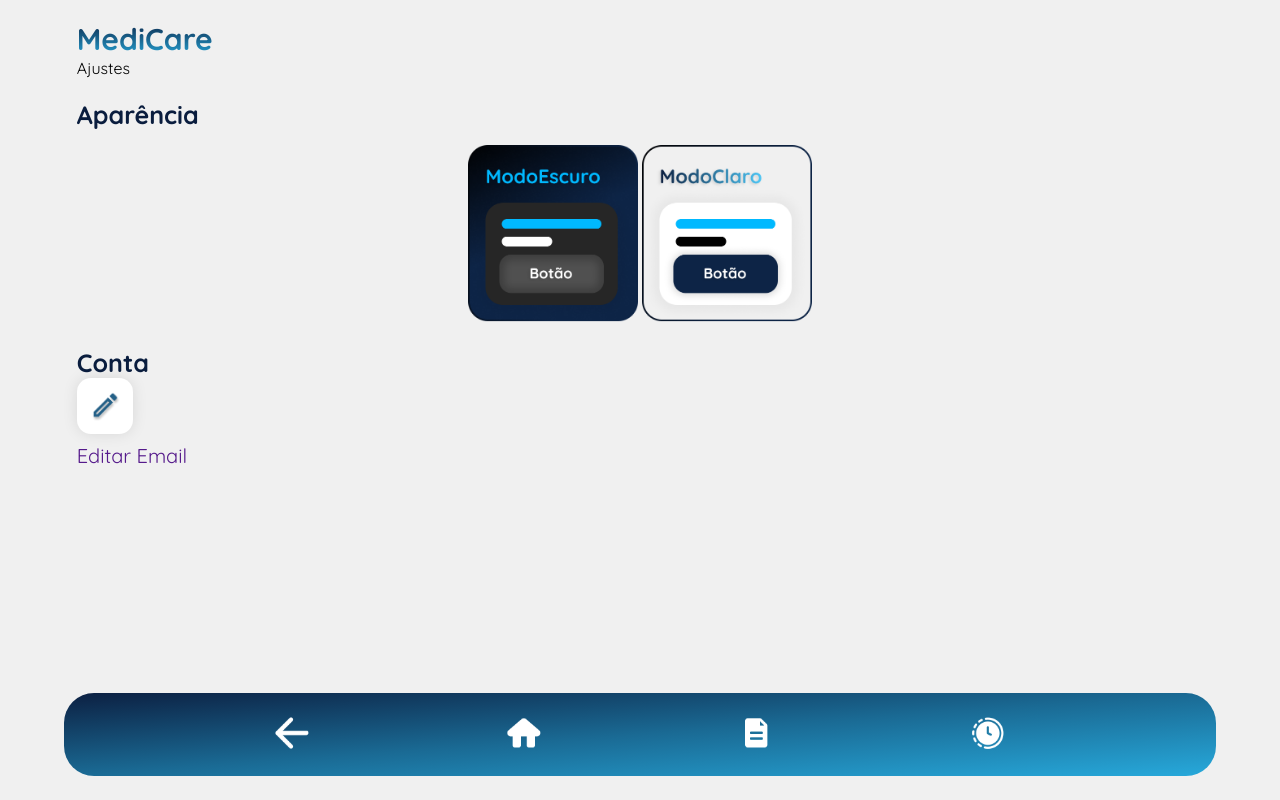
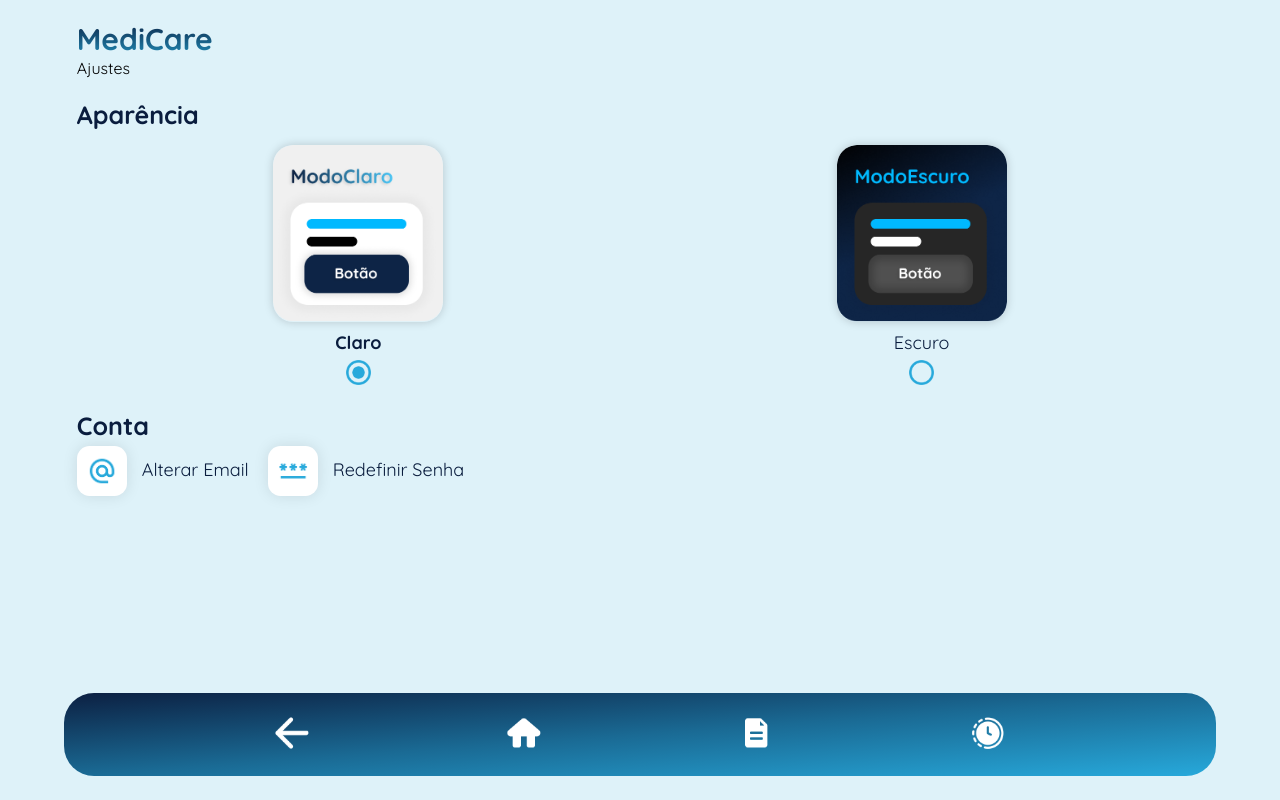
Before and after one commit to BrennoPrettyman/MediCare, a PHP site: page /ajustes.html in a window 1280 px wide. Run offline with PHP 8.4, Linux system fonts and the light colour scheme.

Commit message:
settings screen done

```diff
--- a/ajustes.html
+++ b/ajustes.html
@@ -23,16 +23,33 @@
 
     <h2>Aparência</h2>
     <div class="bloco0">
-        <img src="pics/modo escuro.png" id="modo">
-        <img src="pics/modo claro.png" id="modo">
+        <div class="imagem-texto">
+            <img src="pics/modo claro.png" id="modo">
+            <h4>Claro</h4>
+            <img src="pics/selected.png" id="slct">
+        </div>
+        <div class="imagem-texto">
+            <img src="pics/modo escuro.png" id="modo">
+            <h5>Escuro</h5>
+            <img src="pics/select.png" id="slct">
+        </div>
+    </div>
+
+    <h2>Conta</h2>
+    <div class="botao">
+        <a href="#">
+            <img src="pics/arrobaC.png" class="Bicon">
+            <h3>Alterar Email</h3>
+        </a>
+    </div>
+    <div class="botao">
+        <a href="#">
+            <img src="pics/passwordC.png" class="Bicon">
+            <h3>Redefinir Senha</h3>
+        </a>
     </div>
 
 
-    <h2>Conta</h2>
-    <div class="buttons">
-        <a href=""><img src="pics/lapis.png" id="aicon"> <h3>Editar Email</h></a>
-
-    </div>
 
 
     <div class="navbar">
--- a/css/ajustes.css
+++ b/css/ajustes.css
@@ -1,27 +1,31 @@
 body {
-    background-color: rgba(240, 240, 240, 1);
+    background-color:  rgba(222, 242, 249, 1);
     padding-bottom: 130px;
     margin-right: 6%;
     margin-left: 6%;
 }
 
-.bloco0{
-   text-align: center;
-   justify-content: space-evenly;
+.bloco0 {
+    justify-content: space-around;
+    display: flex;
+}
+
+.imagem-texto {
+    text-align: center;
 }
 
 /* FONTES */
 h1 {
     background: var(--gradiente-text,
             linear-gradient(rgba(12, 32, 66, 1),
-                rgba(39, 169, 219, 1)));
+                rgb(34, 144, 187)));
     -webkit-text-fill-color: transparent;
     -webkit-background-clip: text;
     font-family: "Quicksand";
     word-wrap: break-word;
     background-clip: text;
+    line-height: normal;
     font-weight: bold;
-    line-height: normal;
     margin-bottom: 0%;
     text-align: left;
     font-size: 30px;
@@ -34,18 +38,37 @@ h2 {
     font-style: normal;
     font-weight: bold;
     text-align: start;
+    margin-bottom: 0%;
     font-size: 25px;
-    margin-bottom: 0%;
 }
 
 h3 {
     font-family: "Quicksand", sans-serif;
     color: rgba(10, 29, 62, 1);
+    font-weight: normal;
+    margin-bottom: 3px;
     text-align: start;
+    font-size: 18px;
+    margin-top: 5px;
+    margin-right: 15px;
+}
+
+h4 {
+    font-family: "Quicksand", sans-serif;
+    color: rgba(10, 29, 62, 1);
+    font-weight: bold;
+    margin-bottom: 3px;
+    font-size: 18px;
+    margin-top: 5px;
+}
+
+h5 {
+    font-family: "Quicksand", sans-serif;
+    color: rgba(10, 29, 62, 1);
     font-weight: normal;
-    font-size: 20px;
+    margin-bottom: 3px;
+    font-size: 18px;
     margin-top: 5px;
-    margin-bottom: 3px;
 }
 
 p {
@@ -67,3 +90,24 @@ a {
     margin-bottom: 10px;
     padding: 20px;
 }
+
+.botao {
+    display: inline-block;
+    text-align: center;
+}
+
+.botao a {
+    text-decoration: none;
+    align-items: center;
+    display: flex;
+}
+
+.Bicon {
+    box-shadow: 0px 0px 15px rgba(0, 0, 0, 0.1);
+    background-color: white;
+    border-radius: 25%;
+    margin-right: 15px;
+    margin-top: 5px;
+    padding: 10px;
+    width: 30px;
+}
--- a/css/icons.css
+++ b/css/icons.css
@@ -260,6 +260,14 @@
 }
 
 #modo {
+    box-shadow: 0px 0px 10px rgba(0, 0, 0, 0.178);
+    border-radius: 20px;
+    margin-top: 15px;
     width: 170px;
-    margin-top: 15px;
 }
+
+#slct {
+    margin-bottom: 0px;
+    margin-top: 3px;
+    width: 25px;
+}
```
Also changed, not shown: pics/arrobaC.png (added), pics/modo claro.png, pics/modo escuro.png, pics/passwordC.png (added), pics/select.png (added), pics/selected.png (added).
